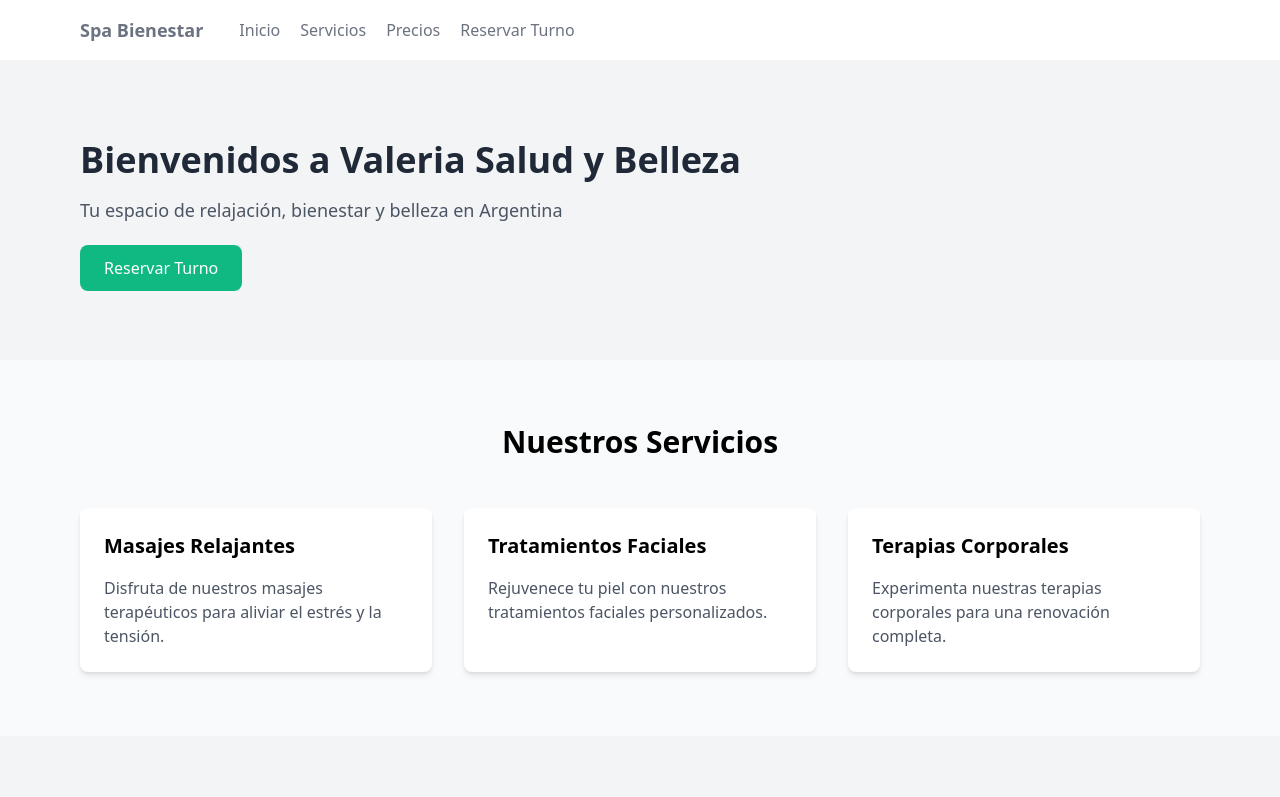
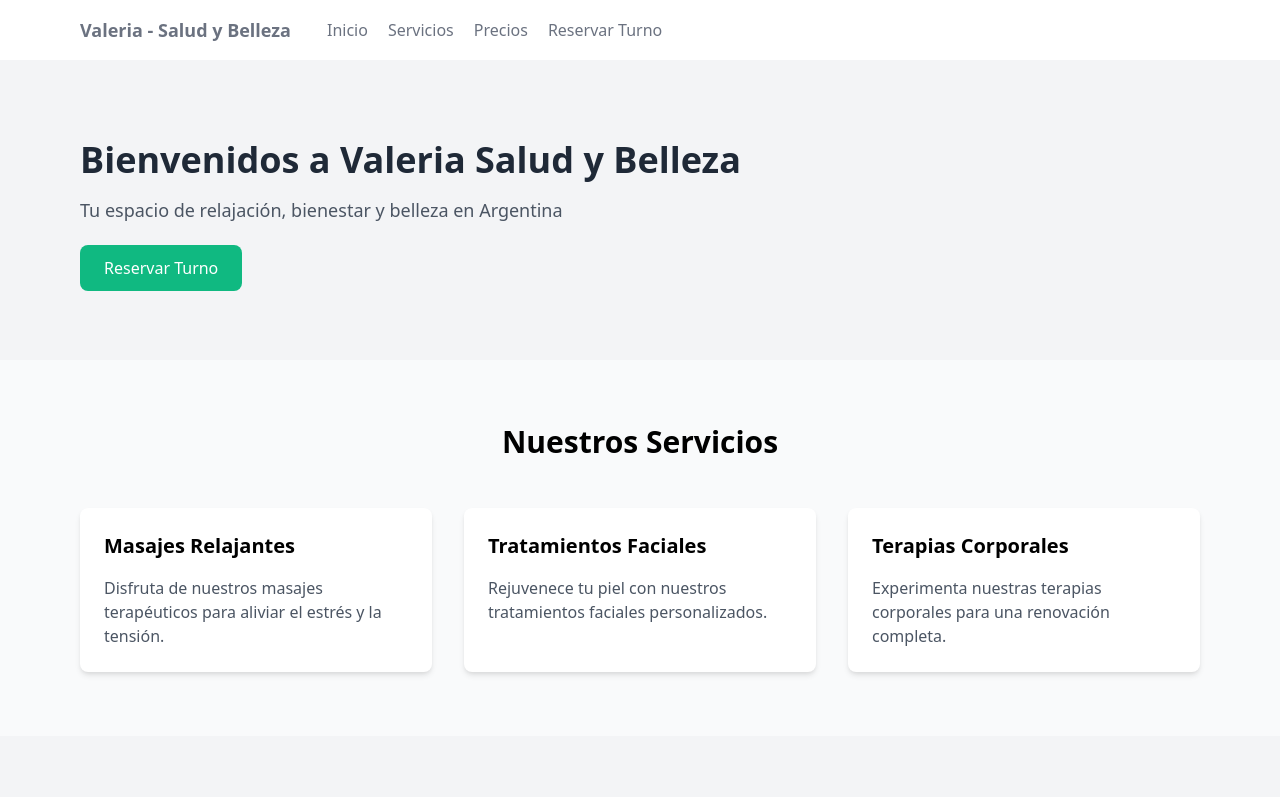
Before and after one commit to JoseMedinax/saludybelleza, a plain HTML site: page index.html in a window 1280 px wide. Shown: the top 797 px of the page. Drawn offline with nearby package versions, Linux system fonts and the light colour scheme.

Commit message:
Update index.html

```diff
--- a/index.html
+++ b/index.html
@@ -13,7 +13,7 @@
             <div class="flex justify-between">
                 <div class="flex space-x-7">
                     <div class="flex items-center py-4">
-                        <span class="font-semibold text-gray-500 text-lg">Spa Bienestar</span>
+                        <span class="font-semibold text-gray-500 text-lg">Valeria - Salud y Belleza</span>
                     </div>
                     <div class="hidden md:flex items-center space-x-1">
                         <a href="#inicio" class="py-4 px-2 text-gray-500 hover:text-green-500 transition duration-300">Inicio</a>
```
